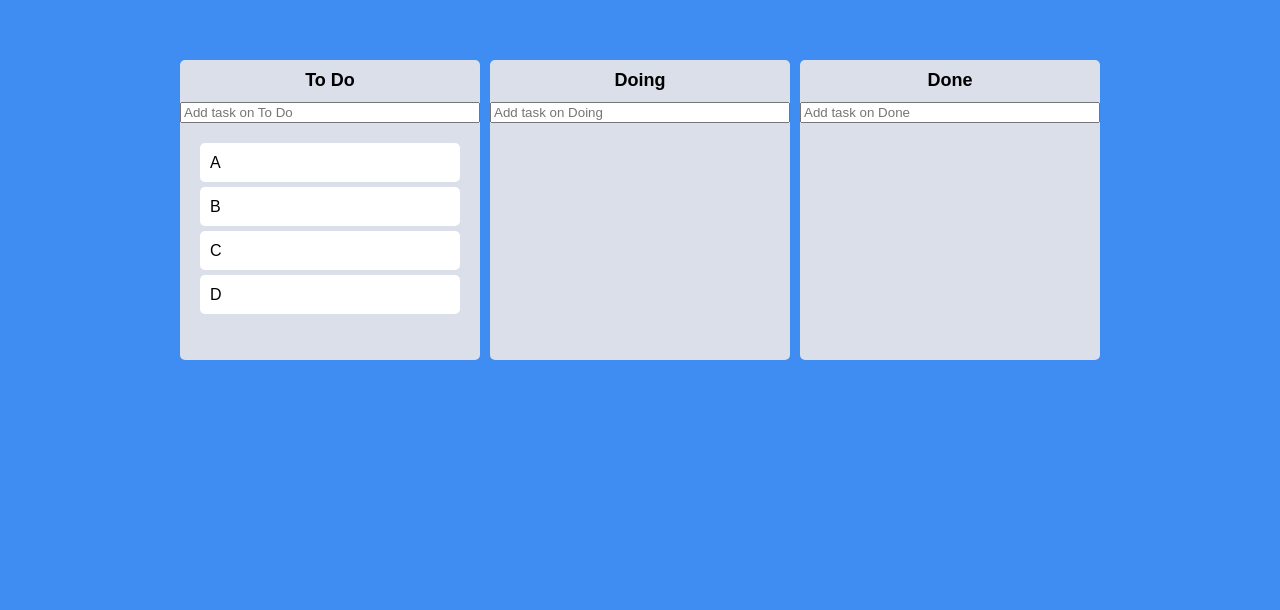
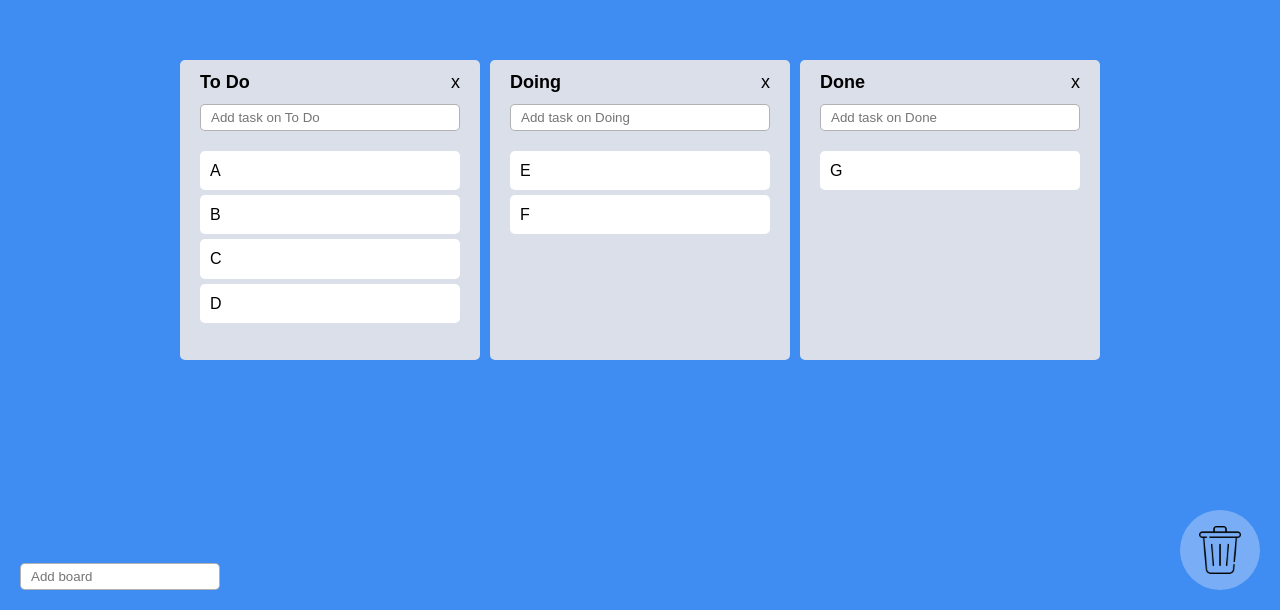
Before and after one commit to woosshe/nomad_react-masterclass, a React (Create React App) app: page / in a window 1280 px wide. Shown: the part 190-800 px from the top of the page. Built offline with nearby package versions, Linux system fonts and the light colour scheme.

Commit message:
6.16 Code Challenge

```diff
--- a/src/App.tsx
+++ b/src/App.tsx
@@ -1,70 +1,118 @@
-import { DragDropContext, DropResult } from "react-beautiful-dnd";
-import { useRecoilState } from "recoil";
+import { DragDropContext, DragStart, DropResult } from "react-beautiful-dnd";
+import { useRecoilState, useSetRecoilState } from "recoil";
 import styled from "styled-components";
-import { toDoState } from "./atoms";
+import { dragTypeState, toDoSelector } from "./atoms";
 import Board from "./Components/Board";
+import BoardAdd from "./Components/BoardAdd";
+import Trash from "./Components/Trash";
+
+// 0. Card input 꾸미기
+// 1. To Do 삭제 기능 (쓰레기통으로 드래그 삭제)
+// 2. 데이터 localStorage 저장
+// 3. 새로운 Board 생성
+// 4. Board 순서 변경 (드래그)
 
 const Wrapper = styled.div`
-  display: flex;
-  width: 100vw;
   margin: 0 auto;
   justify-content: center;
   align-items: center;
-  height: 100vh;
+  width: 100%;
+  min-height: 100vh;
+  padding: 20px;
+  overflow-x: hidden;
+  display: flex;
 `;
 
 const Boards = styled.div`
   display: flex;
   justify-content: center;
+  align-content: center;
   align-items: flex-start;
   width: 100%;
   gap: 10px;
 `;
 
 function App() {
-  const [toDos, setToDos] = useRecoilState(toDoState);
+  const setDragType = useSetRecoilState(dragTypeState);
+  const [toDos, setToDos] = useRecoilState(toDoSelector);
+  const onDragStart = (info: DragStart) => {
+    setDragType(info.type);
+  };
   const onDragEnd = (info: DropResult) => {
-    // const { draggableId, destination: target, source } = info;
+    setDragType("");
+
     const { destination: target, source } = info;
+
     if (!target) return;
-    if (target.droppableId === source.droppableId) {
-      // same board movement
+
+    if (target.droppableId === "trash") {
       setToDos((allBoards) => {
-        const sourceBoard = [...allBoards[source.droppableId]];
-        //const taskObj = sourceBoard.find((board) => board.id + "" === draggableId) as IToDo;
-        const taskObj = sourceBoard[source.index];
-        sourceBoard.splice(source.index, 1);
-        sourceBoard.splice(target.index, 0, taskObj);
-        return {
-          ...allBoards,
-          [source.droppableId]: sourceBoard,
-        };
+        const newBoards = [...allBoards];
+        const sourceBoardIndex = newBoards.findIndex((board) => board.id === source.droppableId);
+        const sourceBoardToDos = [...newBoards[sourceBoardIndex].toDos];
+
+        sourceBoardToDos.splice(source.index, 1);
+
+        const newSourceBoard = { id: source.droppableId, toDos: sourceBoardToDos };
+
+        newBoards.splice(sourceBoardIndex, 1);
+        newBoards.splice(sourceBoardIndex, 0, newSourceBoard);
+
+        return newBoards;
+      });
+    } else if (target.droppableId === source.droppableId) {
+      setToDos((allBoards) => {
+        const newBoards = [...allBoards];
+        const sourceBoardIndex = newBoards.findIndex((board) => board.id === source.droppableId);
+        const sourceBoardToDos = [...newBoards[sourceBoardIndex].toDos];
+        const taskObj = sourceBoardToDos[source.index];
+
+        sourceBoardToDos.splice(source.index, 1);
+        sourceBoardToDos.splice(target.index, 0, taskObj);
+
+        const newSourceBoard = { id: source.droppableId, toDos: sourceBoardToDos };
+
+        newBoards.splice(sourceBoardIndex, 1);
+        newBoards.splice(sourceBoardIndex, 0, newSourceBoard);
+
+        return newBoards;
       });
     } else {
-      // cross board movement
       setToDos((allBoards) => {
-        const sourceBoard = [...allBoards[source.droppableId]];
-        //const taskObj = sourceBoard.find((board) => board.id + "" === draggableId) as IToDo;
-        const taskObj = sourceBoard[source.index];
-        const targetBoard = [...allBoards[target.droppableId]];
-        sourceBoard.splice(source.index, 1);
-        targetBoard.splice(target.index, 0, taskObj);
-        return {
-          ...allBoards,
-          [source.droppableId]: sourceBoard,
-          [target.droppableId]: targetBoard,
-        };
+        const newBoards = [...allBoards];
+        const sourceBoardIndex = newBoards.findIndex((board) => board.id === source.droppableId);
+        const sourceBoardToDos = [...newBoards[sourceBoardIndex].toDos];
+        const taskObj = sourceBoardToDos[source.index];
+
+        const targetBoardIndex = newBoards.findIndex((board) => board.id === target.droppableId);
+        const targetBoardToDos = [...newBoards[targetBoardIndex].toDos];
+
+        sourceBoardToDos.splice(source.index, 1);
+        targetBoardToDos.splice(target.index, 0, taskObj);
+
+        const newSourceBoard = { id: source.droppableId, toDos: sourceBoardToDos };
+        const newTargetBoard = { id: target.droppableId, toDos: targetBoardToDos };
+
+        newBoards.splice(sourceBoardIndex, 1);
+        newBoards.splice(sourceBoardIndex, 0, newSourceBoard);
+
+        newBoards.splice(targetBoardIndex, 1);
+        newBoards.splice(targetBoardIndex, 0, newTargetBoard);
+
+        return newBoards;
       });
     }
   };
   return (
-    <DragDropContext onDragEnd={onDragEnd}>
+    <DragDropContext onDragEnd={onDragEnd} onDragStart={onDragStart}>
       <Wrapper>
         <Boards>
-          {Object.keys(toDos).map((boardId) => (
-            <Board boardId={boardId} key={boardId} toDos={toDos[boardId]} />
+          {toDos.map((board, index) => (
+            <Board key={board.id} boardId={board.id} toDos={board.toDos} />
           ))}
         </Boards>
+        <BoardAdd />
+        <Trash />
       </Wrapper>
     </DragDropContext>
   );
--- a/src/Components/Board.tsx
+++ b/src/Components/Board.tsx
@@ -1,13 +1,14 @@
-import { Droppable } from "react-beautiful-dnd";
+import React from "react";
+import { Draggable, Droppable } from "react-beautiful-dnd";
 import { useForm } from "react-hook-form";
-import { useSetRecoilState } from "recoil";
+import { useRecoilValue, useSetRecoilState } from "recoil";
 import styled from "styled-components";
-import { IToDo, toDoState } from "../atoms";
+import { IToDo, toDoSelector } from "../atoms";
 import DraggableCard from "./DraggableCard";
 
 const Wrapper = styled.div`
   width: 300px;
-  padding: 10px 0px;
+  padding: 10px;
   padding-top: 10px;
   background-color: ${(props) => props.theme.boardColor};
   border-radius: 5px;
@@ -17,10 +18,25 @@ const Wrapper = styled.div`
 `;
 
 const Title = styled.h2`
-  text-align: center;
+  position: relative;
   font-weight: 600;
   margin-bottom: 10px;
   font-size: 18px;
+  padding: 0 10px;
+  height: 24px;
+  line-height: 24px;
+  em {
+    position: absolute;
+    right: 10px;
+    top: 0;
+    height: 24px;
+    line-height: 24px;
+    cursor: pointer;
+    ::before {
+      content: "x";
+      font-weight: normal;
+    }
+  }
 `;
 
 interface IAreaProps {
@@ -30,20 +46,25 @@ interface IAreaProps {
 
 const Area = styled.div<IAreaProps>`
   background-color: ${(props) =>
-    props.isDraggingOver
-      ? "rgba(255, 255, 255, 0.5)"
-      : props.isDraggingFromThis
-      ? "rgba(0, 0, 0, 0.1)"
-      : "transparent"};
+    props.isDraggingOver ? "rgba(0, 0, 0, 0.1)" : props.isDraggingFromThis ? "transparent" : "transparent"};
   flex-grow: 1;
   transition: background-color 0.2s ease;
-  padding: 20px;
+  padding: 10px;
+  border-radius: 5px;
 `;
 
 const Form = styled.form`
   width: 100%;
   input {
-    width: 100%;
+    width: calc(100% - 20px);
+    box-sizing: border-box;
+    margin: 0 10px 10px 10px;
+    padding: 5px 10px;
+    border: solid 1px rgba(0, 0, 0, 0.3);
+    border-radius: 5px;
+    :hover {
+      border-color: #3f8cf2;
+    }
   }
 `;
 
@@ -57,7 +78,8 @@ interface IForm {
 }
 
 function Board({ toDos, boardId }: IBoardProps) {
-  const setToDos = useSetRecoilState(toDoState);
+  const allBoards = useRecoilValue(toDoSelector);
+  const setToDos = useSetRecoilState(toDoSelector);
   const { register, setValue, handleSubmit } = useForm<IForm>();
   const onValid = ({ toDo }: IForm) => {
     const newToDo = {
@@ -65,13 +87,37 @@ function Board({ toDos, boardId }: IBoardProps) {
       text: toDo,
     };
     setToDos((allBoards) => {
-      return { ...allBoards, [boardId]: [newToDo, ...allBoards[boardId]] };
+      const newBoards = [...allBoards];
+      const boardIndex = newBoards.findIndex((board) => board.id === boardId);
+
+      const newToDos = [newToDo, ...newBoards[boardIndex].toDos];
+      const newBoard = { id: boardId, toDos: newToDos };
+
+      newBoards.splice(boardIndex, 1);
+      newBoards.splice(boardIndex, 0, newBoard);
+
+      return newBoards;
     });
     setValue("toDo", "");
   };
+  const onBoardCloseClick = (boardId: string) => {
+    setToDos((allBoards) => {
+      const newBoards = [...allBoards];
+      const boardIndex = newBoards.findIndex((board) => board.id === boardId);
+      newBoards.splice(boardIndex, 1);
+      return newBoards;
+    });
+  };
   return (
     <Wrapper>
-      <Title>{boardId}</Title>
+      <Title>
+        {boardId}
+        <em
+          onClick={() => {
+            onBoardCloseClick(boardId);
+          }}
+        ></em>
+      </Title>
       <Form onSubmit={handleSubmit(onValid)}>
         <input {...register("toDo", { required: true })} type='text' placeholder={`Add task on ${boardId}`} />
       </Form>
--- /dev/null
+++ b/src/Components/BoardAdd.tsx
@@ -0,0 +1,51 @@
+import { useForm } from "react-hook-form";
+import { useRecoilState } from "recoil";
+import styled from "styled-components";
+import { IToDoState, toDoSelector } from "../atoms";
+
+const Area = styled.div`
+  position: fixed;
+  left: 20px;
+  bottom: 20px;
+  input {
+    width: 200px;
+    box-sizing: border-box;
+    padding: 5px 10px;
+    border: solid 1px rgba(0, 0, 0, 0.3);
+    border-radius: 5px;
+    :hover {
+      border-color: #3f8cf2;
+    }
+  }
+`;
+
+interface IForm {
+  boardId: string;
+}
+
+function BoardAdd() {
+  const [toDos, setToDos] = useRecoilState(toDoSelector);
+  const { register, setValue, handleSubmit } = useForm();
+  const onValid = ({ boardId }: IForm) => {
+    setToDos((allBoards) => {
+      const boardIndex = allBoards.findIndex((board) => board.id.toUpperCase() === boardId.toUpperCase());
+      if (boardIndex < 0) {
+        const newToDo = { id: boardId, toDos: [] };
+        setValue("boardId", "");
+        return [...allBoards, newToDo];
+      }
+      alert(boardId + " already exists");
+      setValue("boardId", "");
+      return [...allBoards];
+    });
+  };
+  return (
+    <Area>
+      <form onSubmit={handleSubmit(onValid)}>
+        <input {...register("boardId", { required: true })} type='text' placeholder='Add board' />
+      </form>
+    </Area>
+  );
+}
+
+export default BoardAdd;
--- a/src/Components/DraggableCard.tsx
+++ b/src/Components/DraggableCard.tsx
@@ -6,8 +6,9 @@ const Card = styled.div<{ isDragging: boolean }>`
   border-radius: 5px;
   margin-bottom: 5px;
   padding: 10px;
-  background-color: ${(props) => (props.isDragging ? "#74b9ff" : props.theme.cardColor)};
-  box-shadow: ${(props) => (props.isDragging ? "0 2px 5px rgba(0, 0, 0, 0.05)" : "none")};
+  background-color: ${(props) => (props.isDragging ? "rgba(255,255,255,0.5)" : props.theme.cardColor)};
+  box-shadow: ${(props) => (props.isDragging ? "0 2px 5px rgba(0, 0, 0, 0.1)" : "none")};
+  transition: background-color box-shadow 0.2s;
 `;
 
 interface IDraggableCardProps {
--- /dev/null
+++ b/src/Components/Trash.tsx
@@ -0,0 +1,33 @@
+import { Droppable } from "react-beautiful-dnd";
+import { useRecoilValue } from "recoil";
+import styled from "styled-components";
+import { dragTypeState } from "../atoms";
+import imageTrash from "../resources/images/trash-bin.png";
+
+const Area = styled.div<{ isDraggingOver: boolean }>`
+  position: fixed;
+  right: 20px;
+  bottom: 20px;
+  width: 80px;
+  height: 80px;
+  background-color: ${(props) => (props.isDraggingOver ? "#ffeaa7" : "rgba(255, 255, 255, 0.3)")};
+  background-image: url(${imageTrash});
+  background-size: 48px;
+  background-repeat: no-repeat;
+  background-position: 50%;
+  border-radius: 50%;
+  box-shadow: ${(props) => (props.isDraggingOver ? "0 0 10px rgba(0, 0, 0, 0.3)" : "none")};
+  transition: all 0.2s;
+`;
+
+function Trash() {
+  return (
+    <Droppable droppableId='trash'>
+      {(magic, info) => (
+        <Area isDraggingOver={info.isDraggingOver} ref={magic.innerRef} {...magic.droppableProps}></Area>
+      )}
+    </Droppable>
+  );
+}
+
+export default Trash;
--- a/src/atoms.tsx
+++ b/src/atoms.tsx
@@ -1,24 +1,71 @@
-import { atom } from "recoil";
+import { atom, selector } from "recoil";
 
 export interface IToDo {
   id: number;
   text: string;
 }
 
-interface IToDoState {
-  [key: string]: IToDo[];
+export interface IToDoState {
+  //[key: string]: IToDo[];
+  id: string;
+  toDos: IToDo[];
 }
 
-export const toDoState = atom<IToDoState>({
+const toDoState = atom<IToDoState[]>({
   key: "toDo",
-  default: {
-    "To Do": [
-      { id: 1, text: "A" },
-      { id: 2, text: "B" },
-      { id: 3, text: "C" },
-      { id: 4, text: "D" },
-    ],
-    Doing: [],
-    Done: [],
+  // default: {
+  //   "To Do": [
+  //     { id: 1, text: "A" },
+  //     { id: 2, text: "B" },
+  //     { id: 3, text: "C" },
+  //     { id: 4, text: "D" },
+  //   ],
+  //   Doing: [
+  //     { id: 5, text: "A" },
+  //     { id: 6, text: "B" },
+  //   ],
+  //   Done: [{ id: 7, text: "A" }],
+  // },
+  default: [
+    {
+      id: "To Do",
+      toDos: [
+        { id: 1, text: "A" },
+        { id: 2, text: "B" },
+        { id: 3, text: "C" },
+        { id: 4, text: "D" },
+      ],
+    },
+    {
+      id: "Doing",
+      toDos: [
+        { id: 5, text: "E" },
+        { id: 6, text: "F" },
+      ],
+    },
+    {
+      id: "Done",
+      toDos: [{ id: 7, text: "G" }],
+    },
+  ],
+});
+
+export const toDoSelector = selector<IToDoState[]>({
+  key: "toDoSelector",
+  get: ({ get }) => {
+    const oldToDo = get(toDoState);
+    const lsToDo = window.localStorage.getItem("toDo");
+    const parseToDo = lsToDo ? JSON.parse(lsToDo) : null;
+    return parseToDo ?? oldToDo;
+    //return get(toDoState);
+  },
+  set: ({ set }, newValue) => {
+    window.localStorage.setItem("toDo", JSON.stringify(newValue));
+    set(toDoState, newValue);
   },
 });
+
+export const dragTypeState = atom({
+  key: "dragType",
+  default: "",
+});
--- a/src/index.tsx
+++ b/src/index.tsx
@@ -68,6 +68,9 @@ a {
   text-decoration:none;
   color:inherit;
 }
+*{
+  box-sizing:border-box;
+}
 `;
 
 ReactDOM.render(
```
Also changed, not shown: src/resources/images/trash-bin.png (added).
